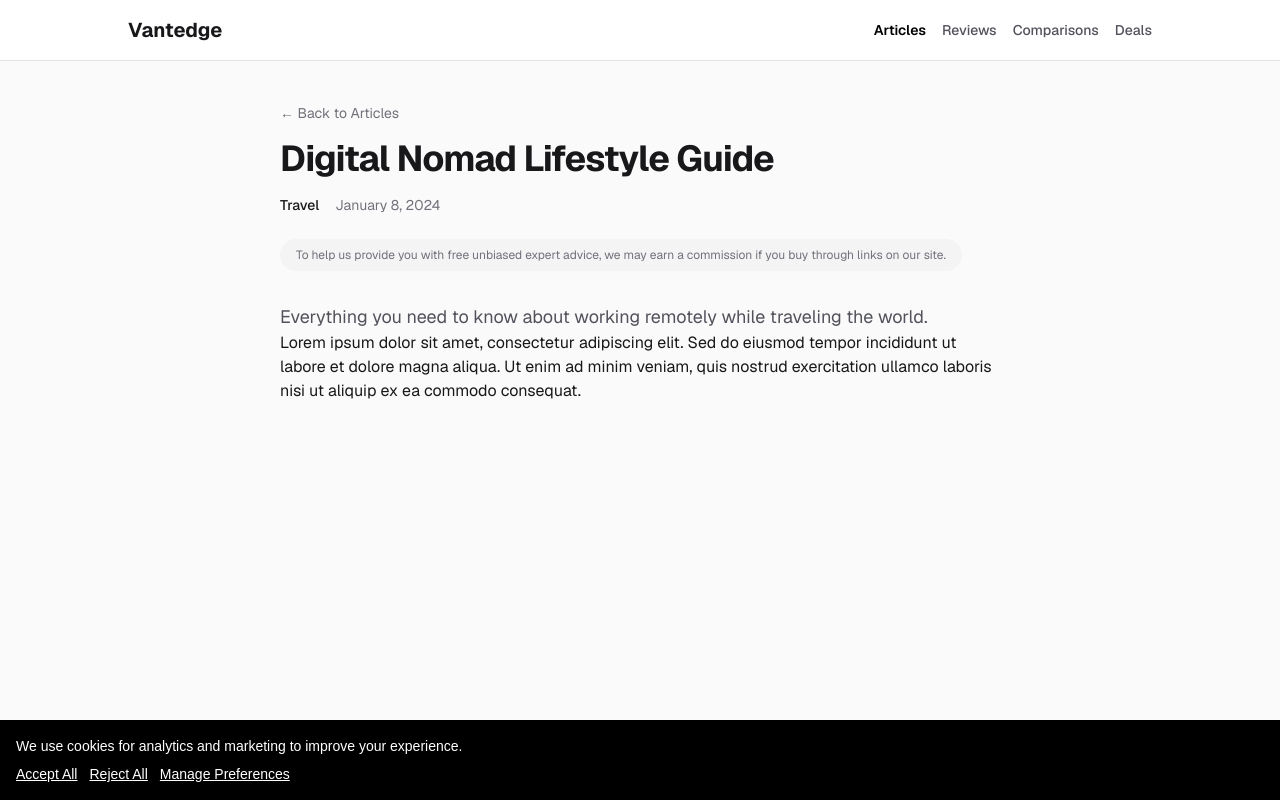
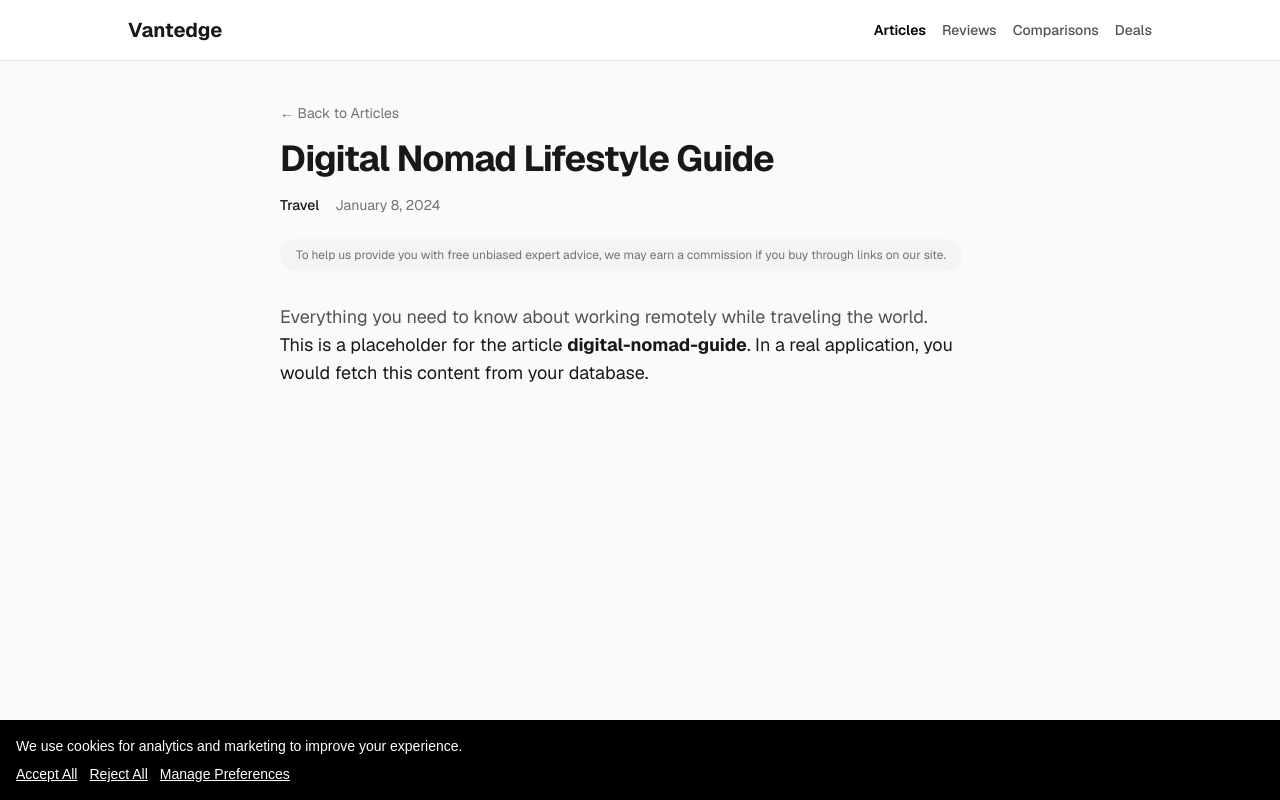
Before and after one commit to uchennaezeilo/vantedge, a Next.js app: page /articles/digital-nomad-guide in a window 1280 px wide. Shown: the top 800 px of the page. Built offline with nearby package versions, Linux system fonts and the light colour scheme.

Commit message:
Updating articles slug

```diff
--- a/app/articles/[slug]/page.tsx
+++ b/app/articles/[slug]/page.tsx
@@ -49,9 +49,7 @@
 
           <div className="prose dark:prose-invert max-w-none">
             <p className="lead text-lg text-zinc-600 dark:text-zinc-300">{article.excerpt}</p>
-            <p>
-              Lorem ipsum dolor sit amet, consectetur adipiscing elit. Sed do eiusmod tempor incididunt ut labore et dolore magna aliqua. Ut enim ad minim veniam, quis nostrud exercitation ullamco laboris nisi ut aliquip ex ea commodo consequat.
-            </p>
+            <div dangerouslySetInnerHTML={{ __html: article.content }} />
           </div>
         </div>
       </main>
```
